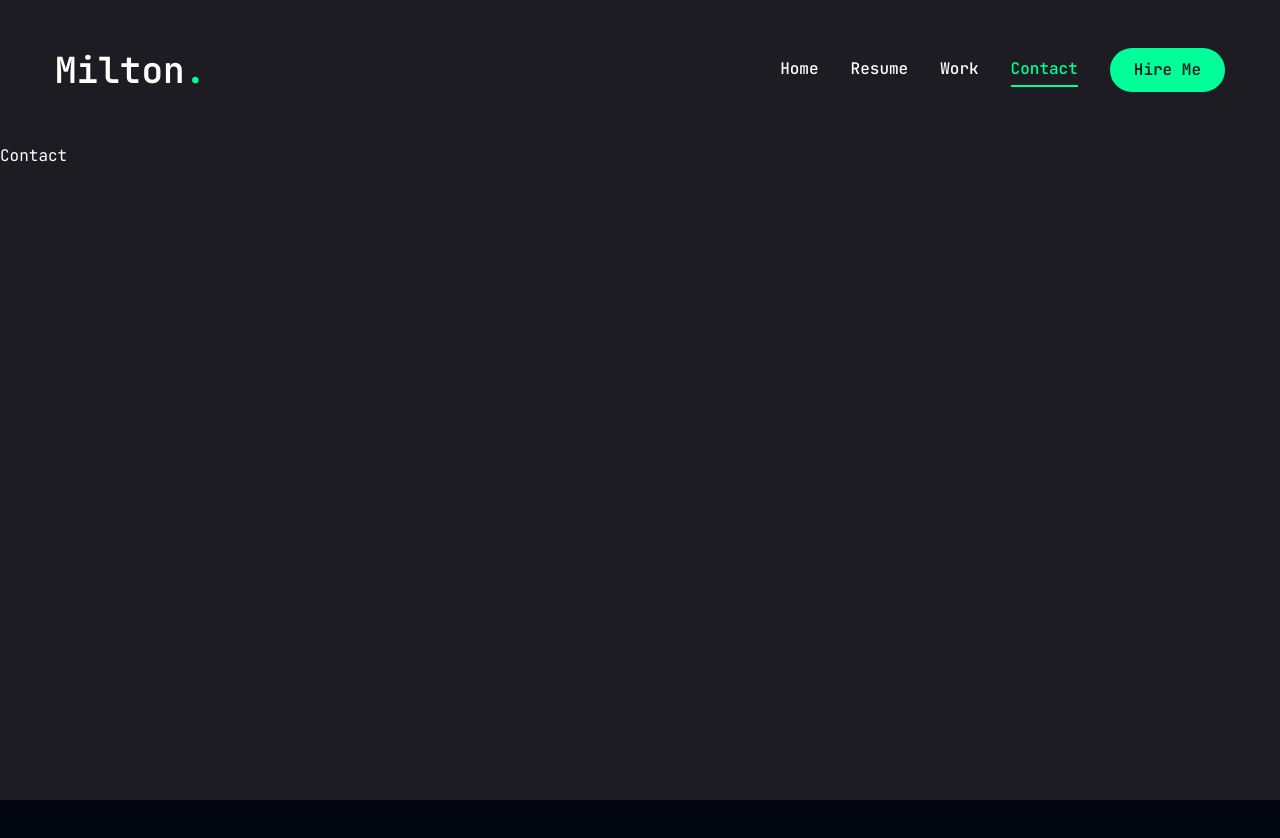
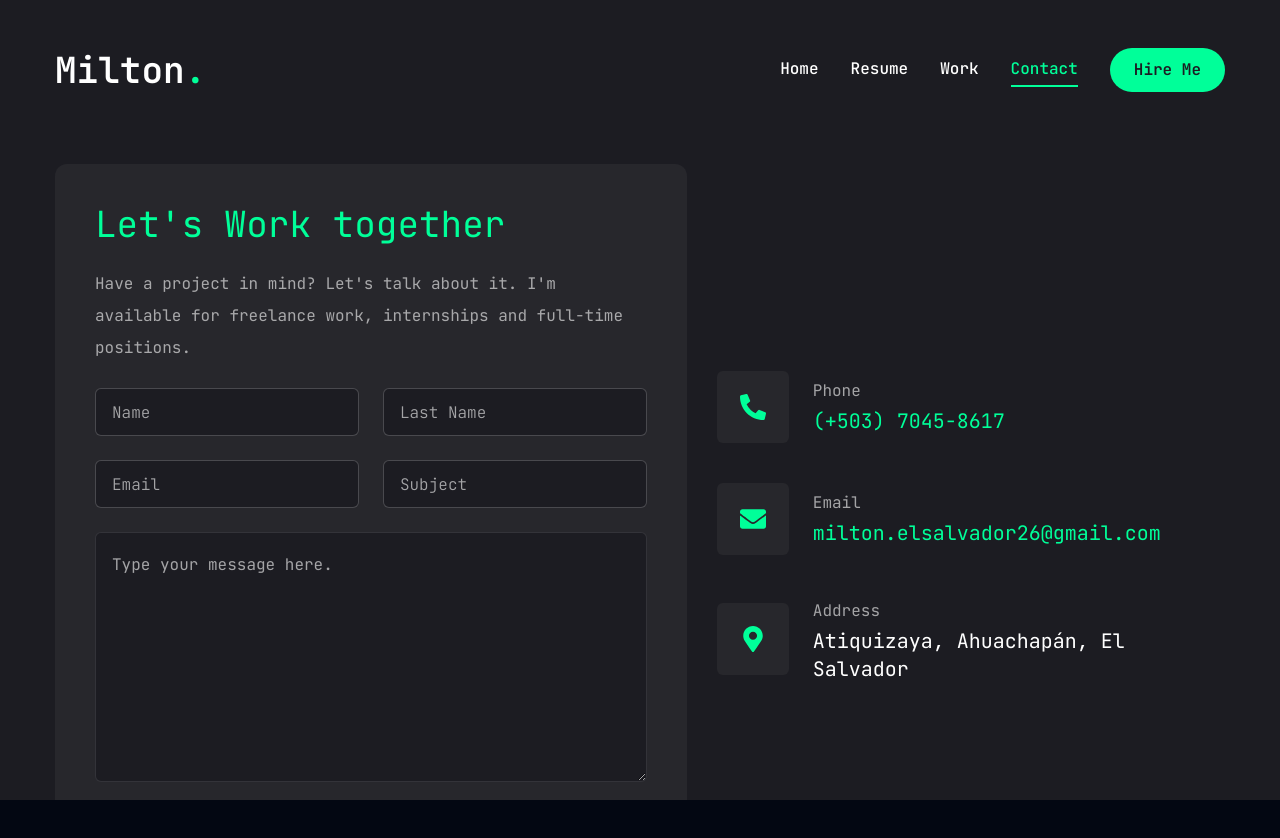
Before and after one commit to MiltonMG/Portfolio-v2, a Next.js app: page /contact in a window 1280 px wide. Shown: the top 838 px of the page. Before the commit the page ends 800 px from the top, so only its background shows below. Built offline with nearby package versions, Linux system fonts and the light colour scheme.

Commit message:
feat (contact): contact page added

```diff
--- a/app/contact/page.jsx
+++ b/app/contact/page.jsx
@@ -1,8 +1,93 @@
-import React from 'react'
+"use client";
+
+import { Button } from "@/components/ui/button";
+import { Input } from "@/components/ui/input";
+import { Textarea } from "@/components/ui/textarea";
+import { motion } from "framer-motion";
+
+import { FaPhoneAlt, FaEnvelope, FaMapMarkerAlt } from "react-icons/fa"
+
+const info = [
+  {
+    icon: <FaPhoneAlt />,
+    title: 'Phone',
+    content: '(+503) 7045-8617'
+  },
+  {
+    icon: <FaEnvelope />,
+    title: 'Email',
+    content: 'milton.elsalvador26@gmail.com'
+  },
+  {
+    icon: <FaMapMarkerAlt />,
+    title: 'Address',
+    content: 'Atiquizaya, Ahuachapán, El Salvador'
+  }
+];
+
 
 const Contact = () => {
   return (
-    <div>Contact</div>
+    <motion.section
+      initial={{ opacity: 0 }}
+      animate={{
+        opacity: 1,
+        transition: {
+          delay: 1.2,
+          duration: 0.4,
+          ease: "easeIn"
+        }
+      }}
+      className="py-6"
+    >
+      <div className="container mx-auto">
+        <div className="flex flex-col xl:flex-row gap-[30px]">
+
+        {/* Form */}
+          <div className="xl:w-[54%] order-2 xl:order-none">
+            <form className="flex flex-col gap-6 p-10 bg-[#27272c] rounded-xl">
+              <h3 className="text-4xl text-accent"> Let's Work together </h3>
+              <p className="text-white/60">
+                Have a project in mind? Let's talk about it.
+                I'm available for freelance work, internships and full-time positions.
+              </p>
+
+              {/* Inputs */}
+              <div className="grid grid-cols-1 md:grid-cols-2 gap-6">
+                <Input type="firstname" placeholder="Name" />
+                <Input type="lastname" placeholder="Last Name" />
+                <Input type="Email" placeholder="Email" />
+                <Input type="subject" placeholder="Subject" />
+              </div>
+              {/* TextArea */}
+              <Textarea className="h-[250px]" type="message" placeholder="Type your message here." />
+
+              {/* Button */}
+              <Button type="submit" size="" className="self-start max-w-40">Send Message</Button>
+            </form>
+          </div>
+        {/* Info */}
+        <div className="flex-1 flex items-center xl:justify-end order-1 xl:order-none mb-8 xl:mb-0">
+          <ul className="flex flex-col gap-10">
+            {info.map((item, index) => (
+              <li key={index} className="flex gap-6 items-center">
+                <div className="w-[52px] h-[52px] xl:w-[72px] xl:h-[72px] bg-[#27272c] text-accent rounded-md flex items-center justify-center">
+                  <div className="text-[20px] xl:text-[26px]"> {item.icon} </div>
+                </div>
+                <div className=" flex-1">
+                  <p className="text-white/60"> {item.title} </p>
+                  {
+                    (item.title === 'Phone') ? <a href={`tel:${item.content}`} className="text-accent text-xl hover:text-white hover:transition-all duration-500"> {item.content} </a> : (item.title === 'Email') ? <a href={`mailto:${item.content}`} className="text-accent text-xl hover:text-white hover:transition-all duration-500"> {item.content} </a> : <h3 className="text-xl"> {item.content} </h3>
+                  }
+                </div>
+              </li>
+            ))}
+          </ul>
+        </div>
+        </div>
+      </div>
+
+    </motion.section>
   )
 }
 
--- a/components/ui/input.jsx
+++ b/components/ui/input.jsx
@@ -7,7 +7,7 @@ const Input = React.forwardRef(({ className, type, ...props }, ref) => {
     (<input
       type={type}
       className={cn(
-        "flex h-10 w-full rounded-md border border-slate-200 bg-white px-3 py-2 text-sm ring-offset-white file:border-0 file:bg-transparent file:text-sm file:font-medium placeholder:text-slate-500 focus-visible:outline-none focus-visible:ring-2 focus-visible:ring-slate-950 focus-visible:ring-offset-2 disabled:cursor-not-allowed disabled:opacity-50 dark:border-slate-800 dark:bg-slate-950 dark:ring-offset-slate-950 dark:placeholder:text-slate-400 dark:focus-visible:ring-slate-300",
+        "flex h-[48px] rounded-md border border-white/20 focus:border-accent font-light bg-primary px-4 py-5 text-base placeholder:text-white/60 outline-none",
         className
       )}
       ref={ref}
--- a/components/ui/textarea.jsx
+++ b/components/ui/textarea.jsx
@@ -6,7 +6,7 @@ const Textarea = React.forwardRef(({ className, ...props }, ref) => {
   return (
     (<textarea
       className={cn(
-        "flex min-h-[80px] w-full rounded-md border border-slate-200 bg-white px-3 py-2 text-sm ring-offset-white placeholder:text-slate-500 focus-visible:outline-none focus-visible:ring-2 focus-visible:ring-slate-950 focus-visible:ring-offset-2 disabled:cursor-not-allowed disabled:opacity-50 dark:border-slate-800 dark:bg-slate-950 dark:ring-offset-slate-950 dark:placeholder:text-slate-400 dark:focus-visible:ring-slate-300",
+        "flex min-h-[80px] w-full rounded-md border border-white/10 bg-primary px-4 py-5 text-base placeholder:text-white/60 focus-visible:outline-none focus-visible:ring-1 focus-visible:ring-accent focus-visible:ring-offset-0 disabled:cursor-not-allowed disabled:opacity-50",
         className
       )}
       ref={ref}
```
